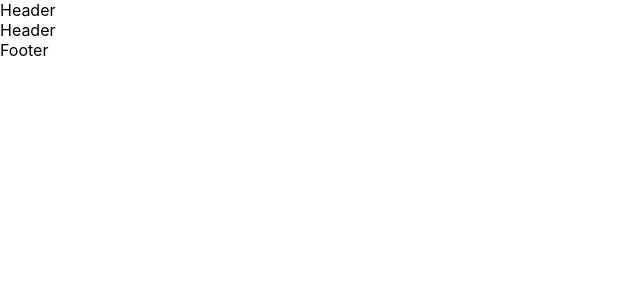
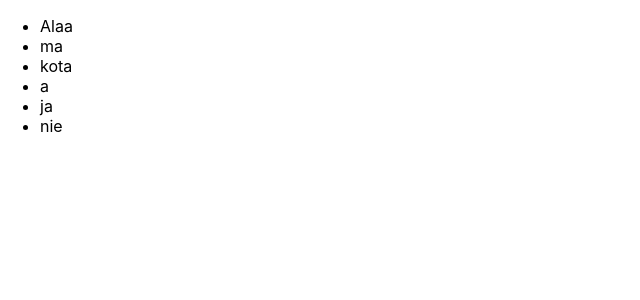
Before and after one commit to kbolenbach/shoperup4, a React (Create React App) app in the folder reactapp/: page / in a window 1280 px wide. Shown: the top 300 px of the page, without its empty margins (0-640 px from the left). Built offline with nearby package versions, Linux system fonts and the light colour scheme.

Commit message:
zadanie2

```diff
--- a/reactapp/src/App.js
+++ b/reactapp/src/App.js
@@ -1,13 +1,15 @@
-import { Header } from './components/header/Header';
-import { Header2 } from './components/header/Header';
-import { Footer } from './components/footer/Footer.js';
+import { UnorderedList } from './components/UnorderedList/UnorderedList';
+import { ListElement } from './components/ListElement/ListElement';
+
 
 function App() {
   return (
     <div className="App">
-      <Header />
-      <Header2 />
-      <Footer />
+      <UnorderedList arrayElements={["Alaa", "ma", "kota", "a", "ja", "nie"]}>
+
+        <ListElement />
+
+      </UnorderedList>
     </div>
   );
 }
--- a/reactapp/src/components/Footer/Footer.js
+++ /dev/null
@@ -1,9 +0,0 @@
-import './footer.css';
-
-export const Footer = () => {
-    return (
-      <div>
-        Footer
-      </div>
-    );
-  }
--- a/reactapp/src/components/Header/Header.js
+++ /dev/null
@@ -1,19 +0,0 @@
-import './header.css';
-
-export function Header() {
-  return (
-    <div>
-      Header
-    </div>
-  );
-}
-
-// Drugi zapis:
-
-export const Header2 = () => {
-  return (
-    <div>
-      Header
-    </div>
-  );
-}
--- /dev/null
+++ b/reactapp/src/components/ListElement/ListElement.js
@@ -0,0 +1,12 @@
+export const ListElement = ({children}) => {
+
+  const handleClick = () => {
+    console.log(children);
+  }
+
+  return (
+    <li onClick={handleClick}>
+      {children}
+    </li>
+  );
+}
--- /dev/null
+++ b/reactapp/src/components/UnorderedList/UnorderedList.js
@@ -0,0 +1,8 @@
+export const UnorderedList = ({arrayElements}) => {
+    return (
+      <ul>
+        {arrayElements.map((arrayElements, index) =>
+          <li key={`elem-${index}`}>{arrayElements}</li>
+        )}
+      </ul>
+    )};
```
Also changed, not shown: reactapp/src/components/Footer/Footer.css (deleted), reactapp/src/components/Header/Header.css (deleted).
